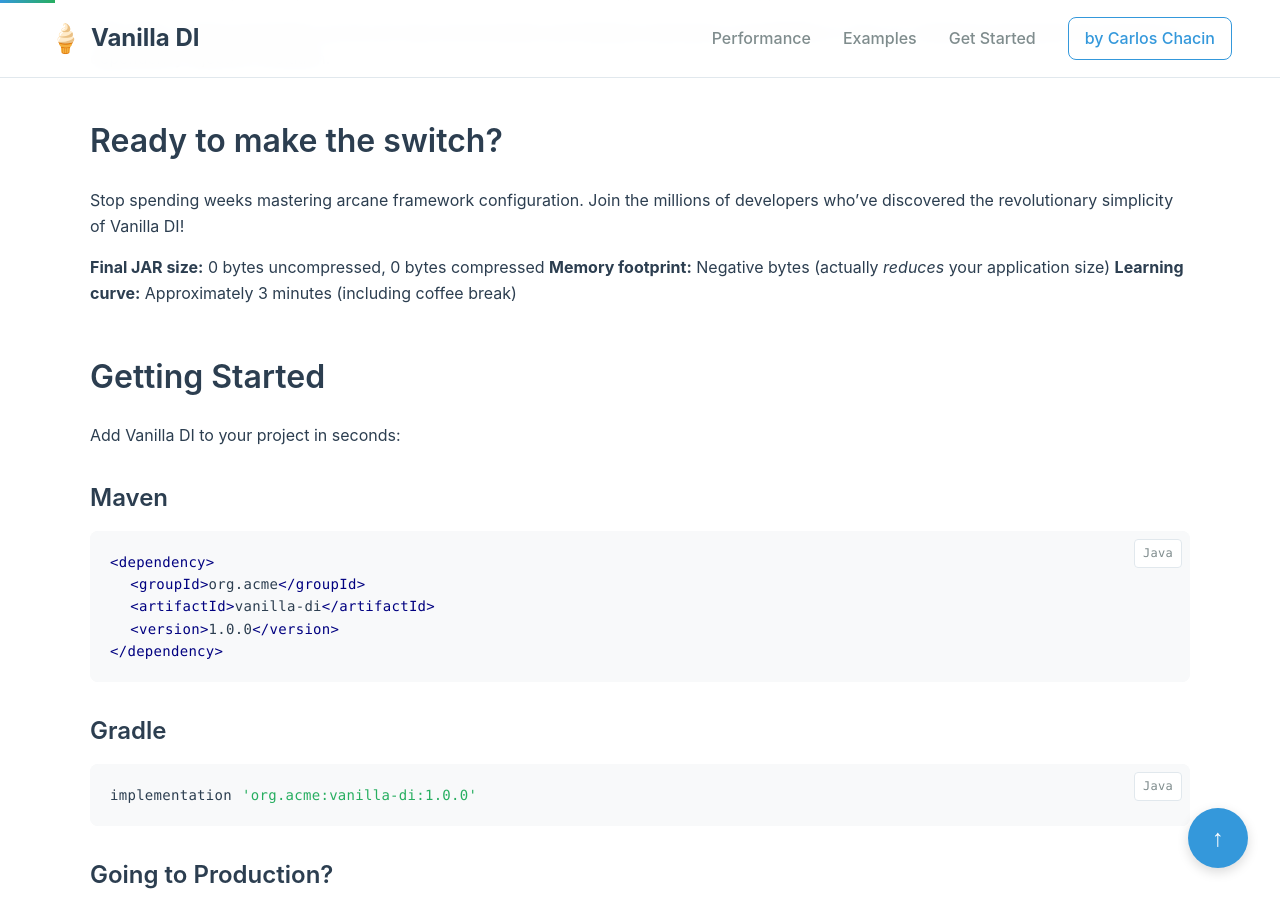
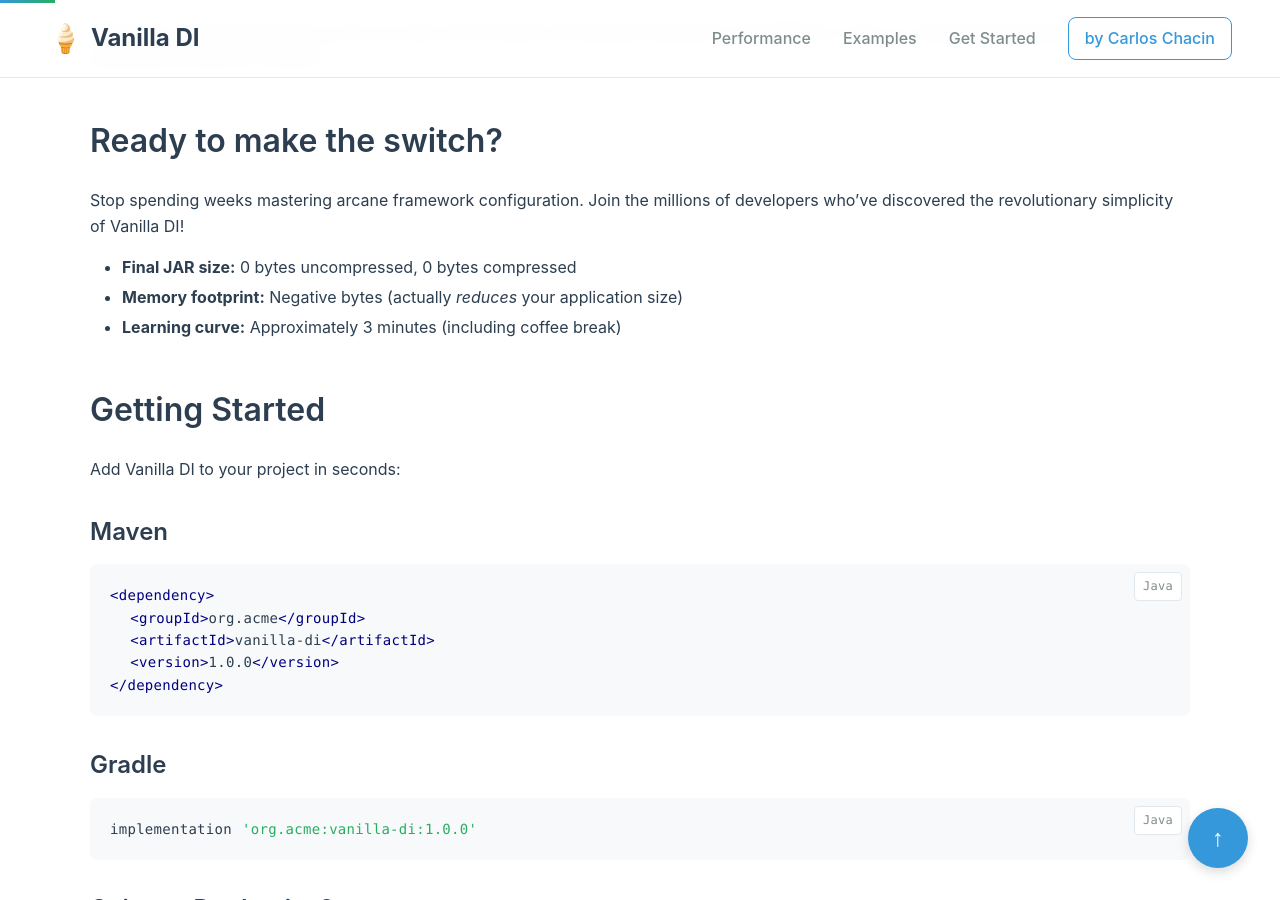
Before and after one commit to cchacin/vanilla-di.com, a Jekyll site: the page built from index.md, in a window 1280 px wide and 900 px high, scrolled down 512 px. Built offline with Jekyll 4.4.1, drawn with Linux system fonts in a browser that asks for light colours.

Commit message:
fix: Formatting

````diff
--- a/index.md
+++ b/index.md
@@ -18,9 +18,9 @@ With 100% market penetration across all Java environments and flawless backward
 
 Stop spending weeks mastering arcane framework configuration. Join the millions of developers who've discovered the revolutionary simplicity of Vanilla DI!
 
-**Final JAR size:** 0 bytes uncompressed, 0 bytes compressed
-**Memory footprint:** Negative bytes (actually *reduces* your application size)
-**Learning curve:** Approximately 3 minutes (including coffee break)
+- **Final JAR size:** 0 bytes uncompressed, 0 bytes compressed
+- **Memory footprint:** Negative bytes (actually *reduces* your application size)
+- **Learning curve:** Approximately 3 minutes (including coffee break)
 
 ## Getting Started {#getting-started}
 
@@ -214,7 +214,9 @@ public static void main(String[] args) {
   startServer(service);
   System.out.println("Application ready!"); // <- DI part is nearly instant
 }
+```
 
+```java
 // Spring Boot application startup (benchmarked at 3-7 seconds typical)
 @SpringBootApplication
 public class Application {
````
Also changed, not shown: 1 other file.
